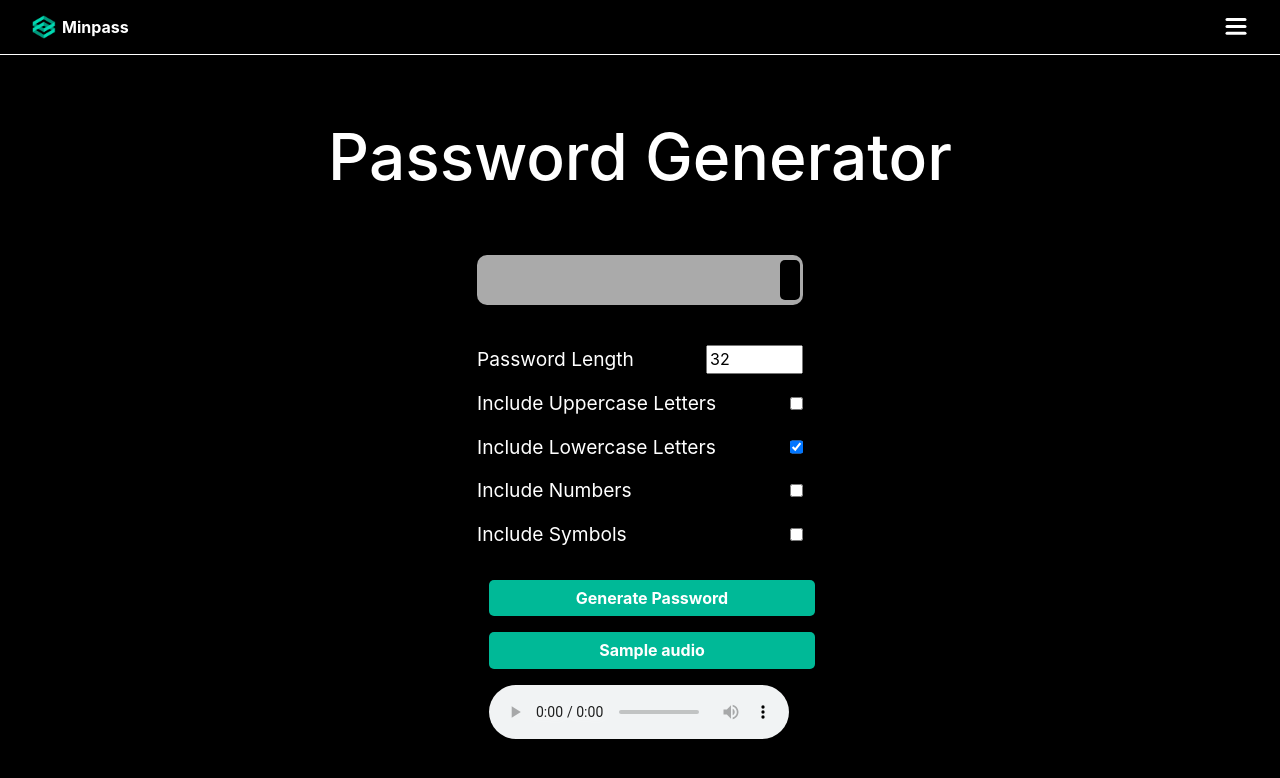
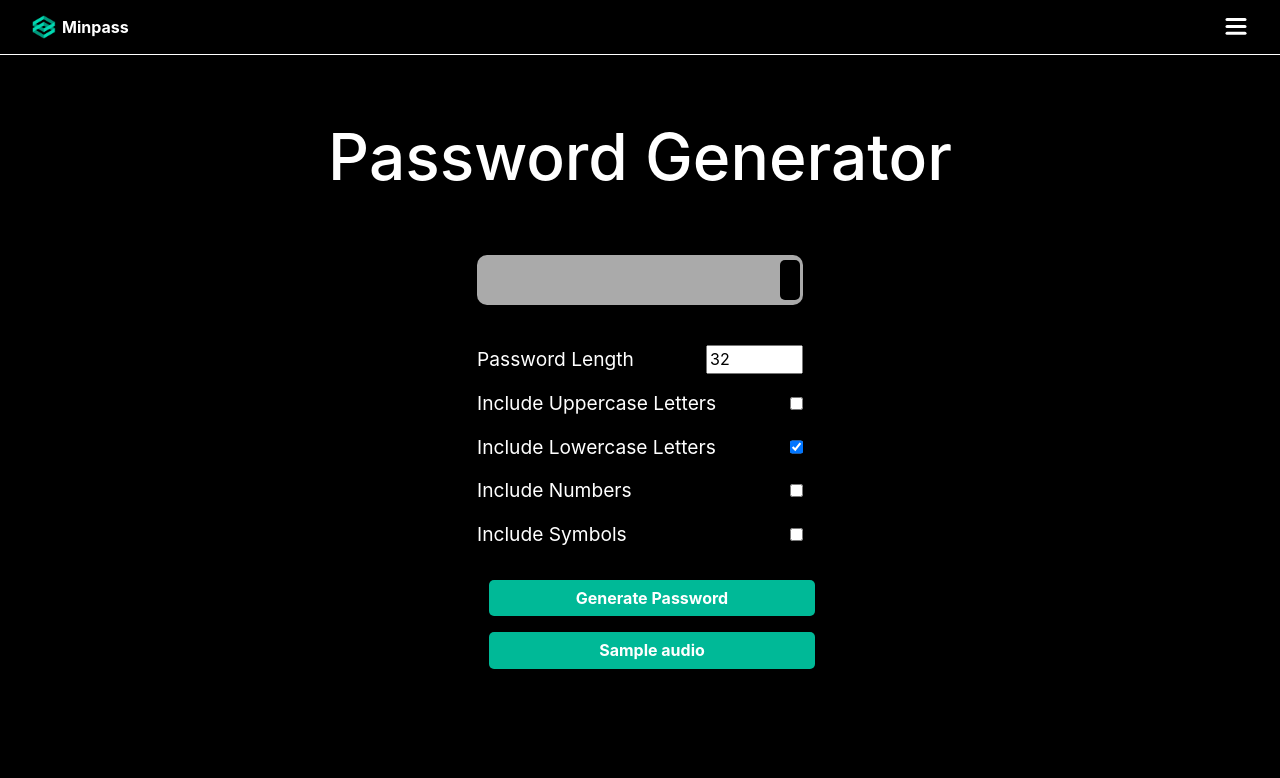
Before and after one commit to Aryan02012000/Minpass, a React (Create React App) app: page /generator in a window 1280 px wide. Shown: the top 778 px of the page. Built offline with nearby package versions, Linux system fonts and the light colour scheme.

Commit message:
removed audio tag

```diff
--- a/src/components/generator/generate.jsx
+++ b/src/components/generator/generate.jsx
@@ -381,7 +381,7 @@ const Generate = () => {
             </Button>
             <Marginer direction="vertical" margin="1em" />
 
-            <audio ref={audioElement} controls style={{}}></audio>
+
             <ToastContainer
               position="top-center"
               autoClose={5000}
```
